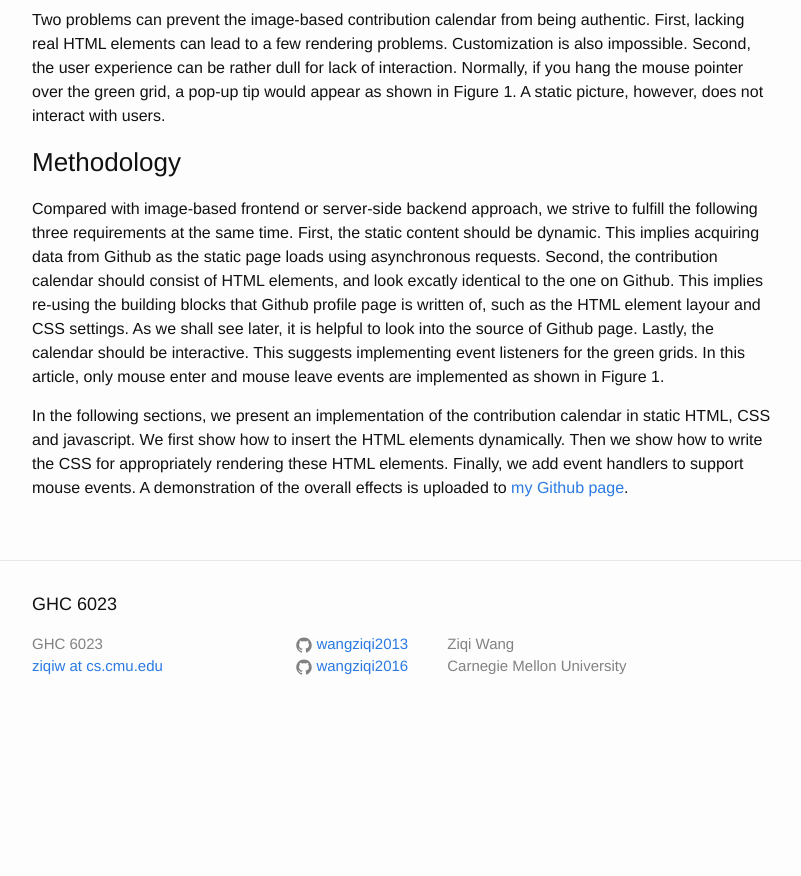
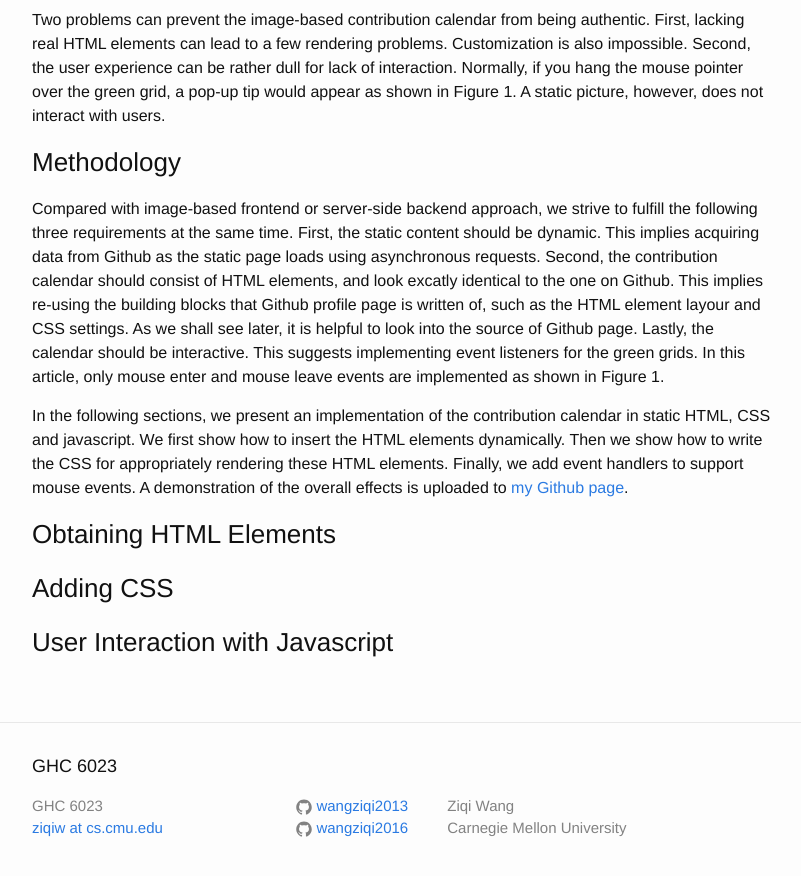
Before and after one commit to wangziqi2013/wangziqi2013.github.io, a Jekyll site: the page built from _posts/2018-03-17-Adding-Git-Contri-Calendar-To-Your-Static-Page.markdown, in a window 1280 px wide and 900 px high, scrolled down 1457 px. Shown: the top 876 px of the window, without its empty margins (238-1039 px from the left). Built offline with Jekyll 4.4.1, drawn with Linux system fonts in a browser that asks for light colours; before the commit the page ends 2195 px from its top, so only the background shows below that.

Commit message:
Adding section headers

```diff
--- a/_posts/2018-03-17-Adding-Git-Contri-Calendar-To-Your-Static-Page.markdown
+++ b/_posts/2018-03-17-Adding-Git-Contri-Calendar-To-Your-Static-Page.markdown
@@ -61,3 +61,9 @@ In the following sections, we present an implementation of the contribution cale
 We first show how to insert the HTML elements dynamically. Then we show how to write the CSS for appropriately rendering
 these HTML elements. Finally, we add event handlers to support mouse events. A demonstration of the overall
 effects is uploaded to [my Github page](https://wangziqi2013.github.io/).
+
+### Obtaining HTML Elements
+
+### Adding CSS
+
+### User Interaction with Javascript
```
